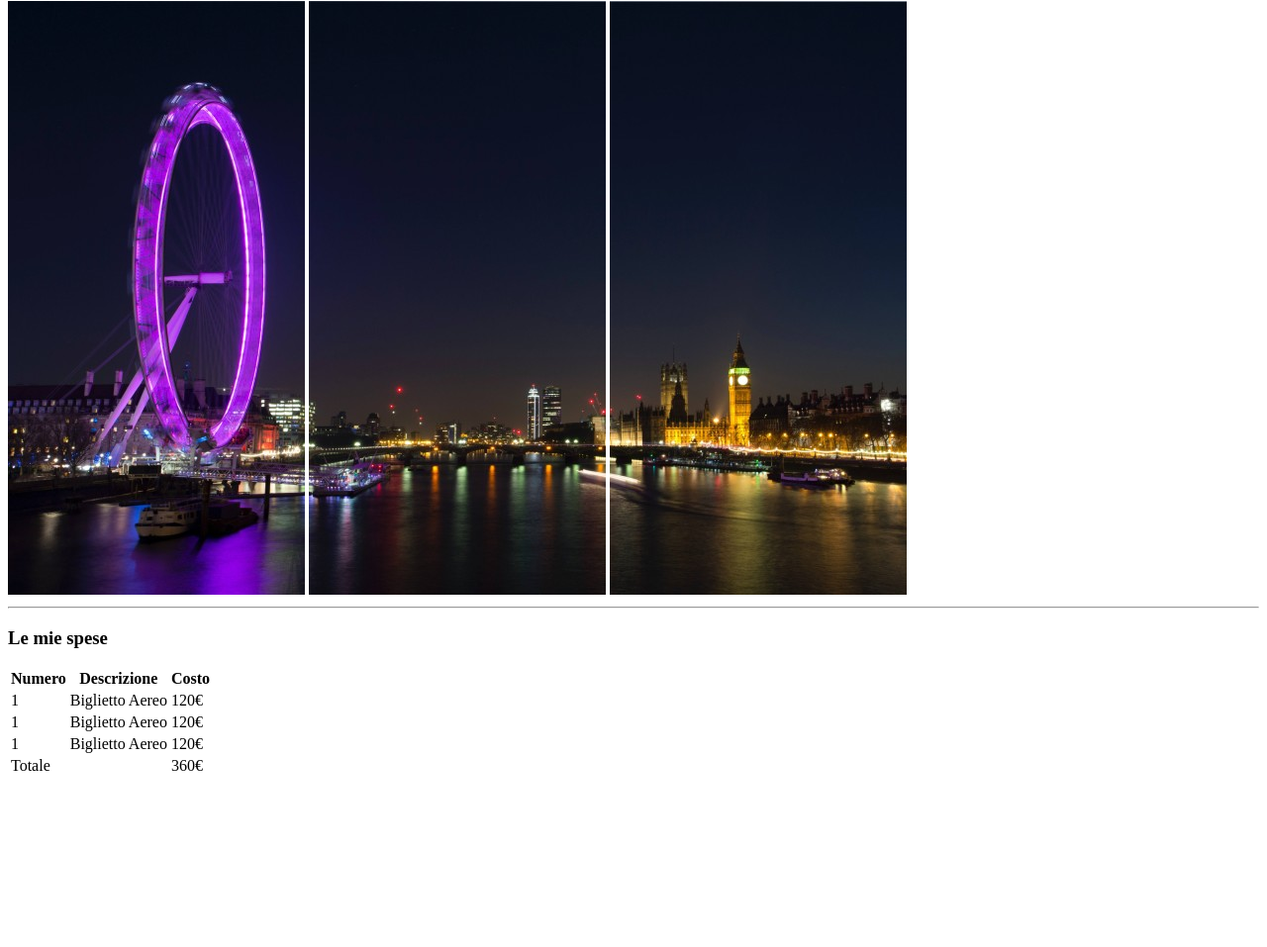
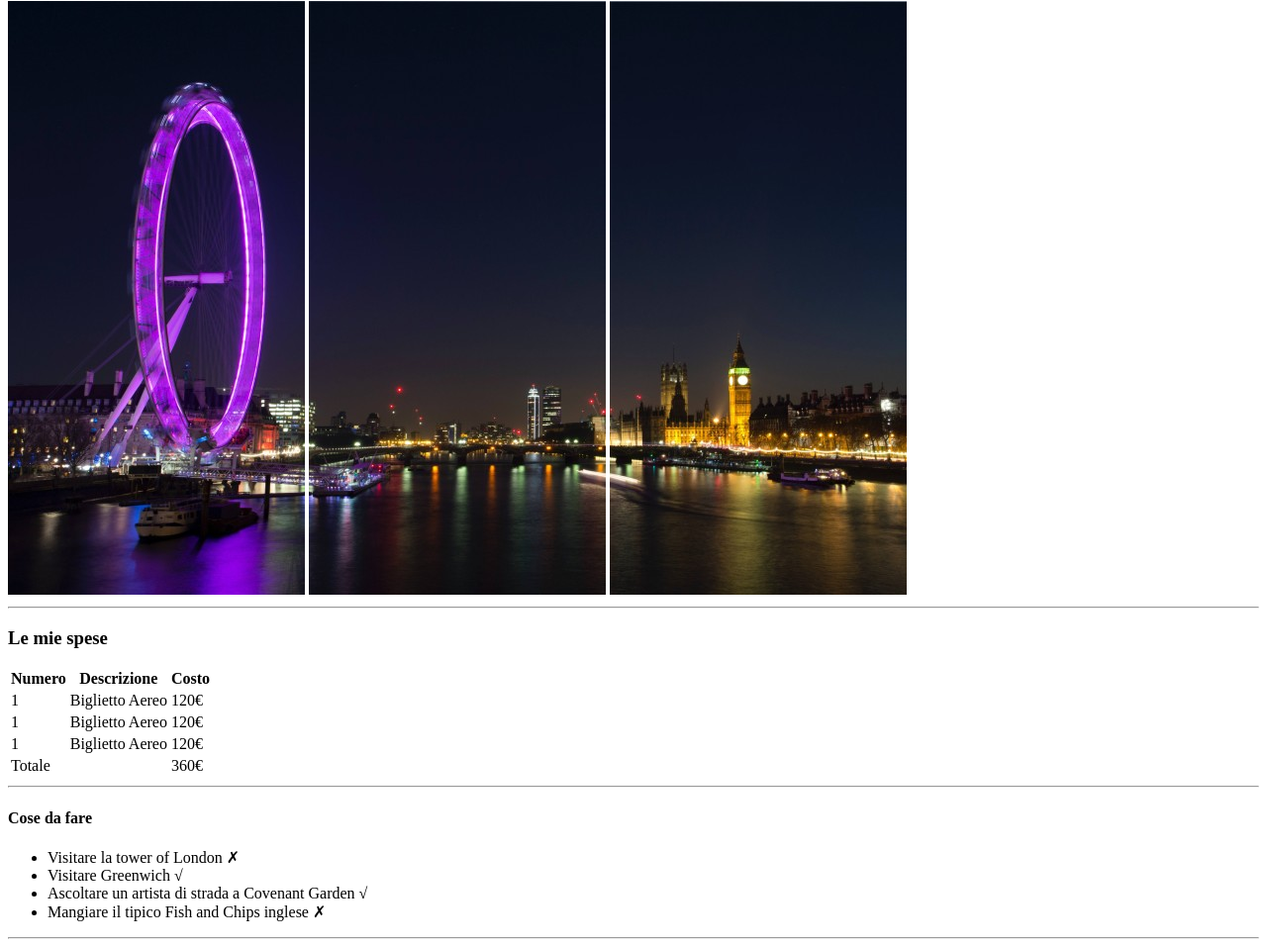
Before and after one commit to FedericaMammone/html-london-trip, a plain HTML site: page index.html in a window 1280 px wide. Shown: the part 79-1036 px from the top of the page at 99% size. Before the commit the page ends 873 px from the top, so only its background shows below. Drawn offline with Linux system fonts and the light colour scheme.

Commit message:
Sezione 2

```diff
--- a/index.html
+++ b/index.html
@@ -63,11 +63,18 @@
                     </tr>
                 </tfoot>
             </table>
+            <hr>
 
-
+            <!-- Sezione 2 -->
         </section>
-
-
+            <h4>Cose da fare</h4>
+            <ul>
+                <li>Visitare la tower of London &cross;</li>
+                <li>Visitare Greenwich &radic;</li>
+                <li>Ascoltare un artista di strada a Covenant Garden &radic;</li>
+                <li>Mangiare il tipico Fish and Chips inglese &cross;</li>
+            </ul>
+            <hr>
         <section>
 
         </section>
```
